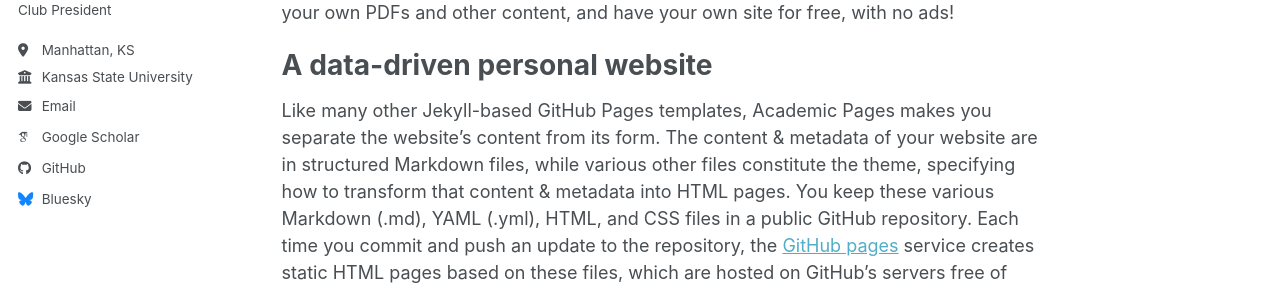
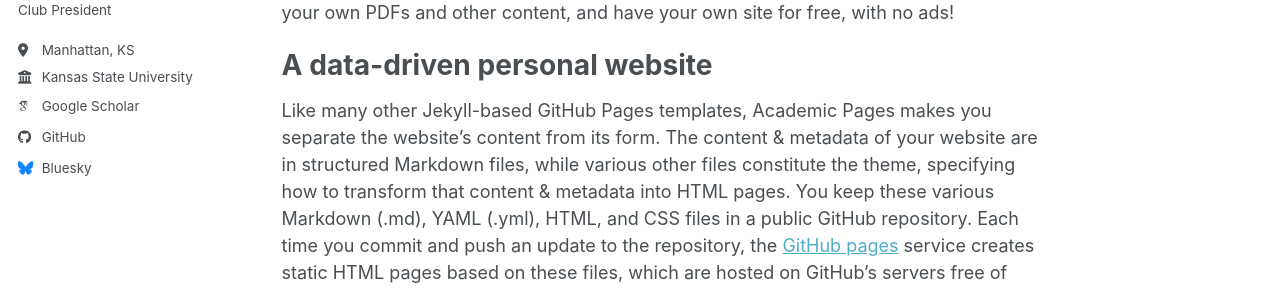
Before and after one commit to isaacu92/isaacu92.github.io, a Jekyll site: the page built from _pages/about.md, in a window 1280 px wide. Shown: the part 439-729 px from the top of the page. Built offline with Jekyll 4.4.1, drawn with Linux system fonts in a browser that asks for light colours; some web fonts are replaced; a script bundle is joined from its source files by our own code; library files that are not in the unit come from our copies.

Commit message:
Update _config.yml

```diff
--- a/_config.yml
+++ b/_config.yml
@@ -30,7 +30,7 @@
   location         : "Manhattan, KS"
   employer         : "Kansas State University"
   uri              : # URL
-  email            : "isaacu92@ksu.edu"
+  isaacu92@ksu.edu : "isaacu92@ksu.edu"
 
   # Academic websites
   academia         : # URL
```
